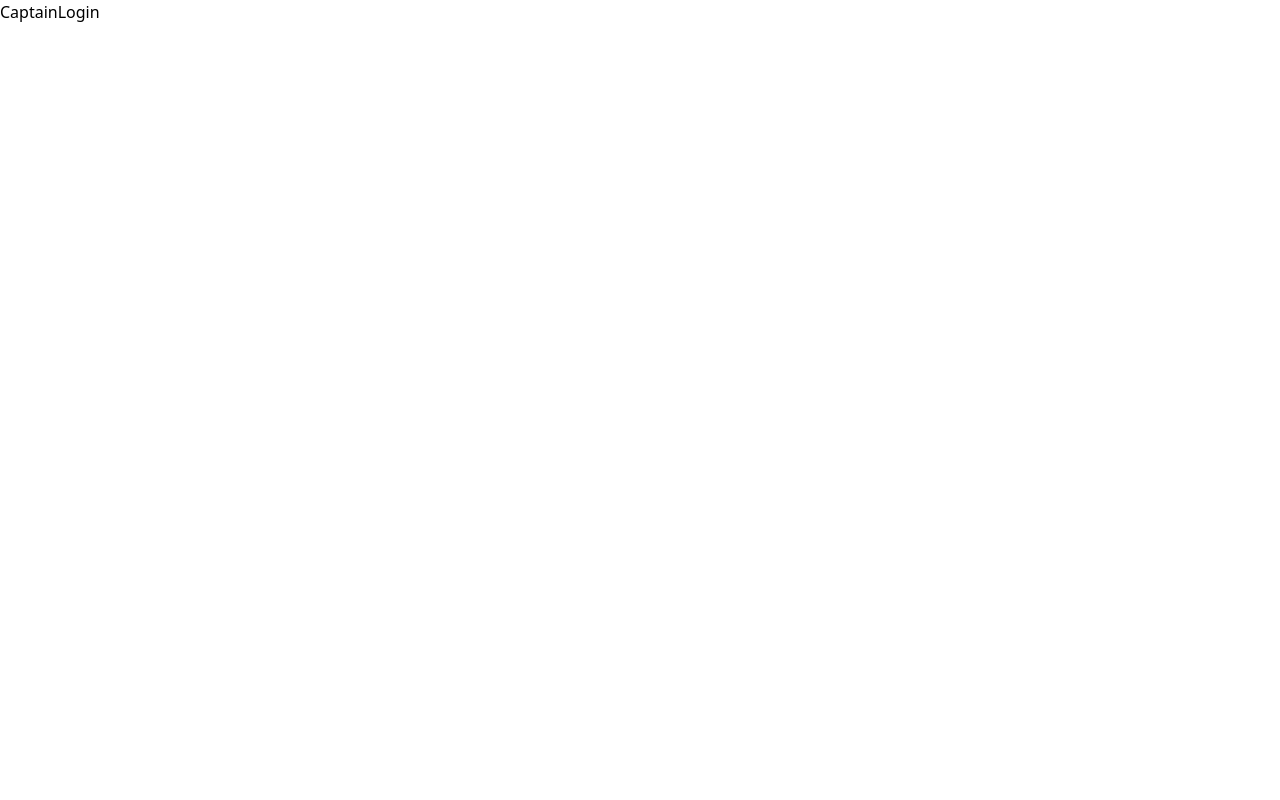
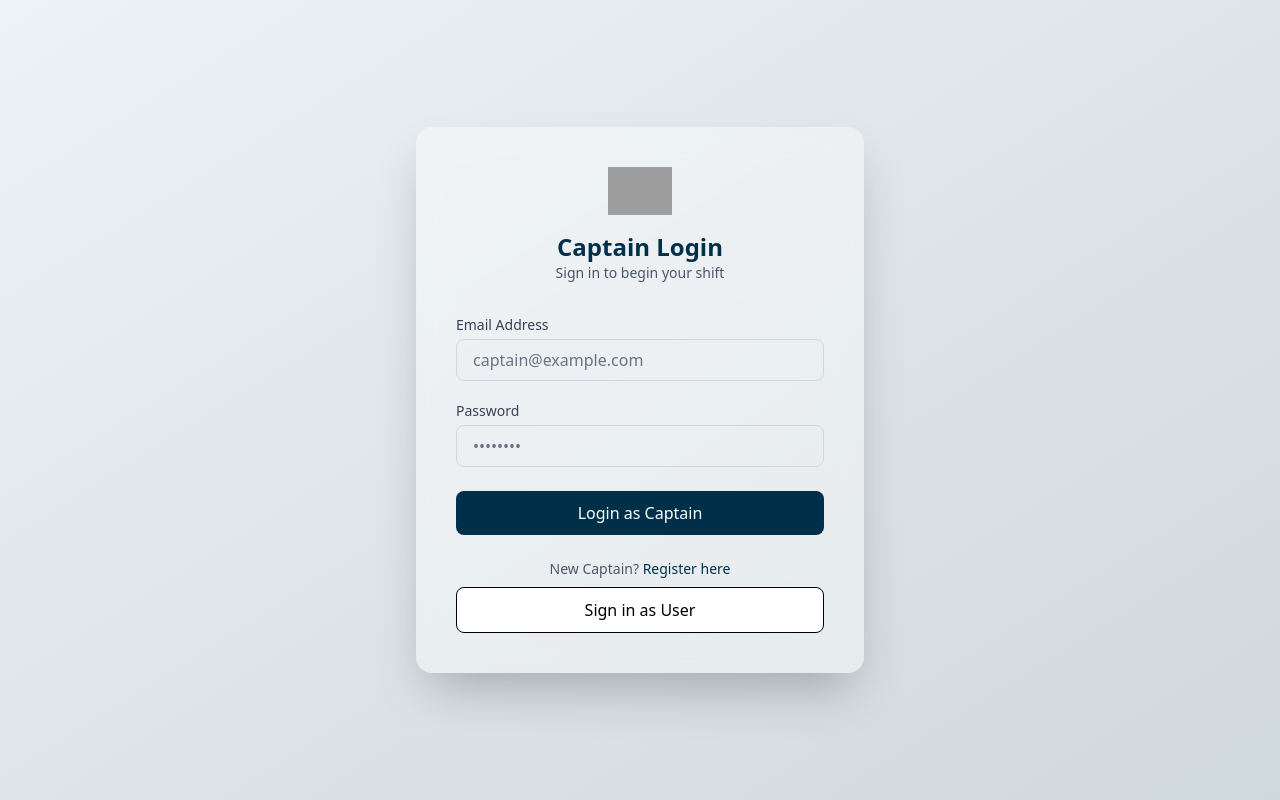
Before and after one commit to deepanshunegi06/Uber-Clone, a React (Vite) app in the folder frontend/: page /captain-login in a window 1280 px wide. Built offline with nearby package versions, Linux system fonts and the light colour scheme; grey boxes are pictures that could not be loaded.

Commit message:
User-Login page completed

```diff
--- a/frontend/src/pages/CaptainLogin.jsx
+++ b/frontend/src/pages/CaptainLogin.jsx
@@ -1,9 +1,102 @@
-import React from 'react'
+import React, { useState } from "react";
+import { Link } from "react-router-dom";
 
 const CaptainLogin = () => {
+  // State variables for capturing input values
+  const [email, setEmail] = useState("");
+  const [password, setPassword] = useState("");
+
+  // For demonstration purposes, captured data is stored here
+  const [captainData, setCaptainData] = useState({});
+
+  // Handle form submission
+  const submitHandler = (e) => {
+    e.preventDefault();
+
+    // Update the state with form data
+    setCaptainData({ email, password });
+
+    // Reset the form fields
+    setEmail("");
+    setPassword("");
+  };
+
   return (
-    <div>CaptainLogin</div>
-  )
-}
+    <div className="min-h-[100dvh] bg-gradient-to-br from-[#edf2f7] to-[#cfd8dc] flex items-center justify-center px-4">
+      <div className="bg-white/40 backdrop-blur-lg p-8 md:p-10 rounded-2xl shadow-2xl max-w-md w-full">
 
-export default CaptainLogin
+        {/* Header Section */}
+        <div className="mb-8 text-center">
+          <img
+            src="uber-black-logo.png"
+            alt="Captain Logo"
+            className="w-16 mx-auto mb-4"
+          />
+          <h2 className="text-2xl font-semibold text-[#003049]">Captain Login</h2>
+          <p className="text-gray-600 text-sm">Sign in to begin your shift</p>
+        </div>
+
+        {/* Login Form */}
+        <form onSubmit={submitHandler}>
+          {/* Email Field */}
+          <label className="block text-sm font-medium text-gray-700 mb-1">
+            Email Address
+          </label>
+          <input
+            type="email"
+            required
+            value={email}
+            onChange={(e) => setEmail(e.target.value)}
+            className="w-full px-4 py-2 mb-5 rounded-lg border border-gray-300 focus:outline-none focus:ring-2 focus:ring-[#003049] placeholder:text-gray-500 transition-all"
+            placeholder="captain@example.com"
+          />
+
+          {/* Password Field */}
+          <label className="block text-sm font-medium text-gray-700 mb-1">
+            Password
+          </label>
+          <input
+            type="password"
+            required
+            value={password}
+            onChange={(e) => setPassword(e.target.value)}
+            className="w-full px-4 py-2 mb-6 rounded-lg border border-gray-300 focus:outline-none focus:ring-2 focus:ring-[#003049] placeholder:text-gray-500 transition-all"
+            placeholder="••••••••"
+          />
+
+          {/* Submit Button */}
+          <button
+            type="submit"
+            className="w-full bg-[#003049] text-white font-medium py-2.5 rounded-lg hover:bg-[#001f2d] transition-all duration-200"
+          >
+            Login as Captain
+          </button>
+        </form>
+
+        {/* Bottom Links Section */}
+        <div className="mt-6 text-center">
+          {/* Link to Sign Up */}
+          <p className="text-sm text-gray-600 mb-2">
+            New Captain?{" "}
+            <Link
+              to="/captain-signup"
+              className="text-[#003049] font-medium hover:underline"
+            >
+              Register here
+            </Link>
+          </p>
+
+          {/* Link to User Login */}
+          <Link
+            to="/login"
+            className="w-full inline-block bg-white text-black border border-black font-medium py-2.5 px-6 rounded-lg hover:bg-gray-100 transition-all duration-200"
+          >
+            Sign in as User
+          </Link>
+        </div>
+      </div>
+    </div>
+  );
+};
+
+export default CaptainLogin;
--- a/frontend/src/pages/UserLogin.jsx
+++ b/frontend/src/pages/UserLogin.jsx
@@ -1,11 +1,103 @@
-import React from "react";
+// Importing necessary modules from React and React Router
+import React, { useState } from "react";
+import { Link } from "react-router-dom";
 
+// Functional component for the User Login page
 const UserLogin = () => {
+  // State hooks to manage input fields and submitted data
+  const [email, setEmail] = useState("");          // Stores user's email
+  const [password, setPassword] = useState("");    // Stores user's password
+  const [userData, setUserData] = useState({});    // Stores submitted login data
+
+  // Handler for form submission
+  const submitHandler = (e) => {
+    e.preventDefault();                            // Prevent default form refresh behavior
+    setUserData({ email, password });              // Save submitted data to userData state
+    setEmail("");                                  // Clear email field
+    setPassword("");                               // Clear password field
+  };
+
   return (
-    <div>
-      <h1>User Login Page</h1>
+    // Outer container with full-screen height and center alignment
+    <div className="min-h-[100dvh] bg-gradient-to-br from-gray-100 to-gray-300 flex items-center justify-center px-4">
+
+      {/* Login form card */}
+      <div className="bg-white/40 backdrop-blur-lg p-8 md:p-10 rounded-2xl shadow-2xl max-w-md w-full">
+
+        {/* Header with logo and welcome message */}
+        <div className="mb-8 text-center">
+          <img
+            src="uber-black-logo.png"
+            alt="Uber Logo"
+            className="w-16 mx-auto mb-4"
+          />
+          <h2 className="text-2xl font-semibold text-gray-800">Welcome Back</h2>
+          <p className="text-gray-600 text-sm">Login to continue your journey</p>
+        </div>
+
+        {/* Login form */}
+        <form onSubmit={submitHandler}>
+
+          {/* Email input field */}
+          <label className="block text-sm font-medium text-gray-700 mb-1">
+            Email Address
+          </label>
+          <input
+            type="email"
+            required
+            value={email}
+            onChange={(e) => setEmail(e.target.value)}
+            className="w-full px-4 py-2 mb-5 rounded-lg border border-gray-300 focus:outline-none focus:ring-2 focus:ring-black placeholder:text-gray-500 transition-all"
+            placeholder="email@example.com"
+          />
+
+          {/* Password input field */}
+          <label className="block text-sm font-medium text-gray-700 mb-1">
+            Password
+          </label>
+          <input
+            type="password"
+            required
+            value={password}
+            onChange={(e) => setPassword(e.target.value)}
+            className="w-full px-4 py-2 mb-6 rounded-lg border border-gray-300 focus:outline-none focus:ring-2 focus:ring-black placeholder:text-gray-500 transition-all"
+            placeholder="••••••••"
+          />
+
+          {/* Submit/Login button */}
+          <button
+            type="submit"
+            className="w-full bg-black text-white font-medium py-2.5 rounded-lg hover:bg-gray-900 transition-all duration-200"
+          >
+            Login
+          </button>
+
+          {/* Navigation to Sign Up page */}
+          <p className="text-center text-sm text-gray-600 mt-4">
+            New here?{" "}
+            <Link
+              to="/signup"
+              className="text-black font-medium hover:underline"
+            >
+              Create an account
+            </Link>
+          </p>
+        </form>
+
+        {/* Alternate login option for Captain */}
+        <div className="mt-6">
+          <Link
+            to="/captain-login"
+            className="w-full block text-center bg-white text-black border border-black font-medium py-2.5 rounded-lg hover:bg-gray-100 transition-all duration-200"
+          >
+            Sign in as Captain
+          </Link>
+        </div>
+
+      </div>
     </div>
   );
 };
 
+// Exporting the component for use in routing or other files
 export default UserLogin;
```
